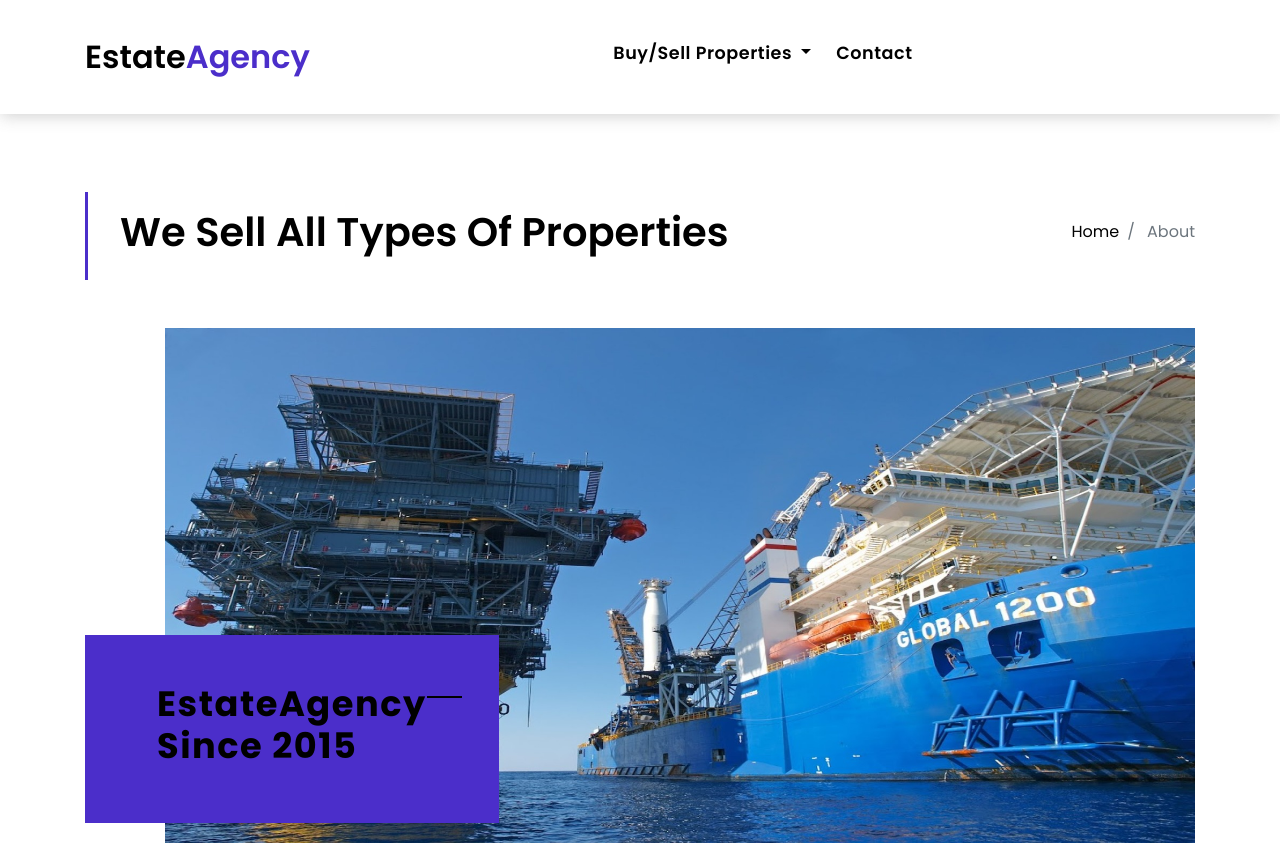
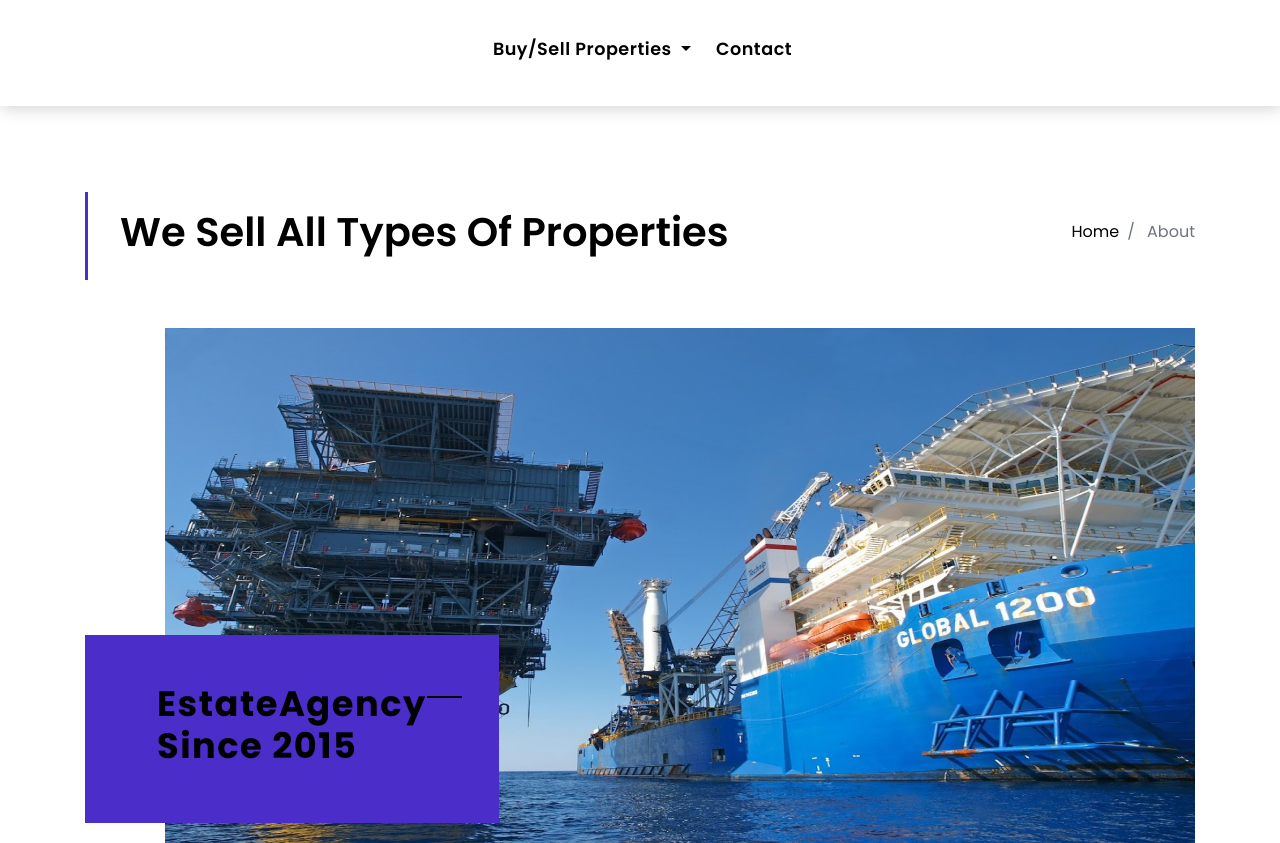
Before and after one commit to ojikac11/ojikafirst-website, a plain HTML site: page about.html in a window 1280 px wide. Shown: the top 843 px of the page. Drawn offline with Linux system fonts and the light colour scheme; files whose address does not match are found by name.

Commit message:
updating

```diff
--- a/about.html
+++ b/about.html
@@ -136,7 +136,7 @@
       <span></span>
       <span></span>
     </button>
-    <a class="navbar-brand text-brand" href="index.html">Estate<span class="color-b">Agency</span></a>
+    <!-- <a class="navbar-brand text-brand" href="index.html">Estate<span class="color-b">Agency</span></a> -->
     <!-- <a class="navbar-brand text-brand" href="./free-travel-website-template/index.html">Travel<span class="color-b">Agency</span></a> -->
     <button type="button" class="btn btn-link nav-search navbar-toggle-box-collapse d-md-none" data-toggle="collapse"
       data-target="#navbarTogglerDemo01" aria-expanded="false">
```
Also changed, not shown: contact.html (+1 -1 lines), index.html (+1 -1 lines), partners-grid.html (+1 -1 lines), property-grid.html (+1 -1 lines), property-single.html (+1 -1 lines).
